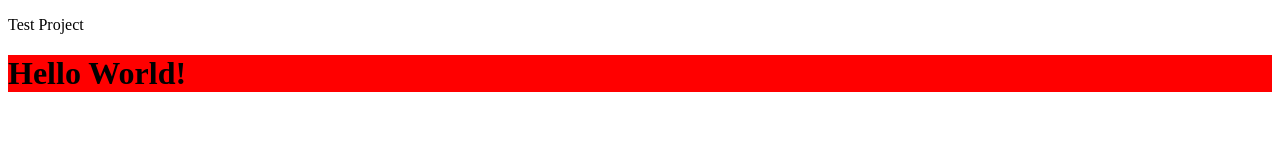
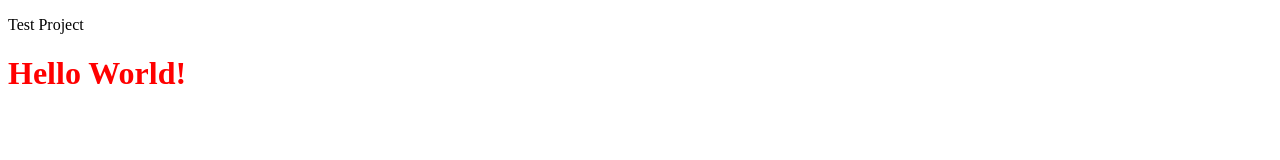
Before and after one commit to jjcat172/jjcat172.github.io, a plain HTML site: page index.html in a window 1280 px wide. Drawn offline with Linux system fonts and the light colour scheme.

Commit message:
Update index.html

```diff
--- a/index.html
+++ b/index.html
@@ -9,7 +9,7 @@
     <p>Test Project</p>
     <h1>Hello World!</h1>
     <style>
-        h1 {background-color: red}
+        h1 {color: red}
     </style>
 </body>
 </html>
```
